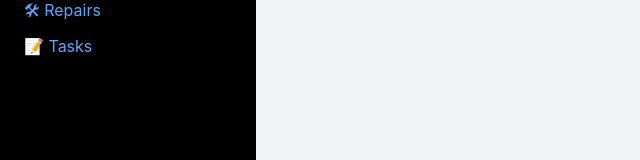
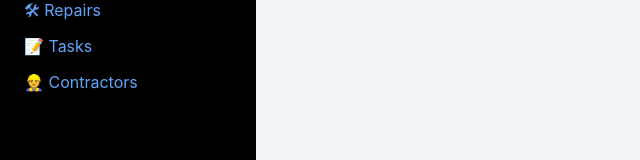
Before and after one commit to Urbanbaseprops/property-manager, a React (Create React App) app: page / in a window 1280 px wide. Shown: the part 178-338 px from the top of the page, without its empty margins (0-640 px from the left). Built offline with nearby package versions, Linux system fonts and the light colour scheme; no server answers; sample sign-in values are in the browser's storage.

Commit message:
Add Contractors link to sidebar

```diff
--- a/src/Layout.jsx
+++ b/src/Layout.jsx
@@ -22,6 +22,7 @@ export default function Layout() {
             <Link to="/properties" className="block text-blue-400 hover:text-white">📋 Properties</Link>
             <Link to="/repairs" className="block text-blue-400 hover:text-white">🛠 Repairs</Link>
             <Link to="/tasks" className="block text-blue-400 hover:text-white">📝 Tasks</Link>
+            <Link to="/contractors" className="block text-blue-400 hover:text-white">👷 Contractors</Link>
           </nav>
         </div>
         <button
```
